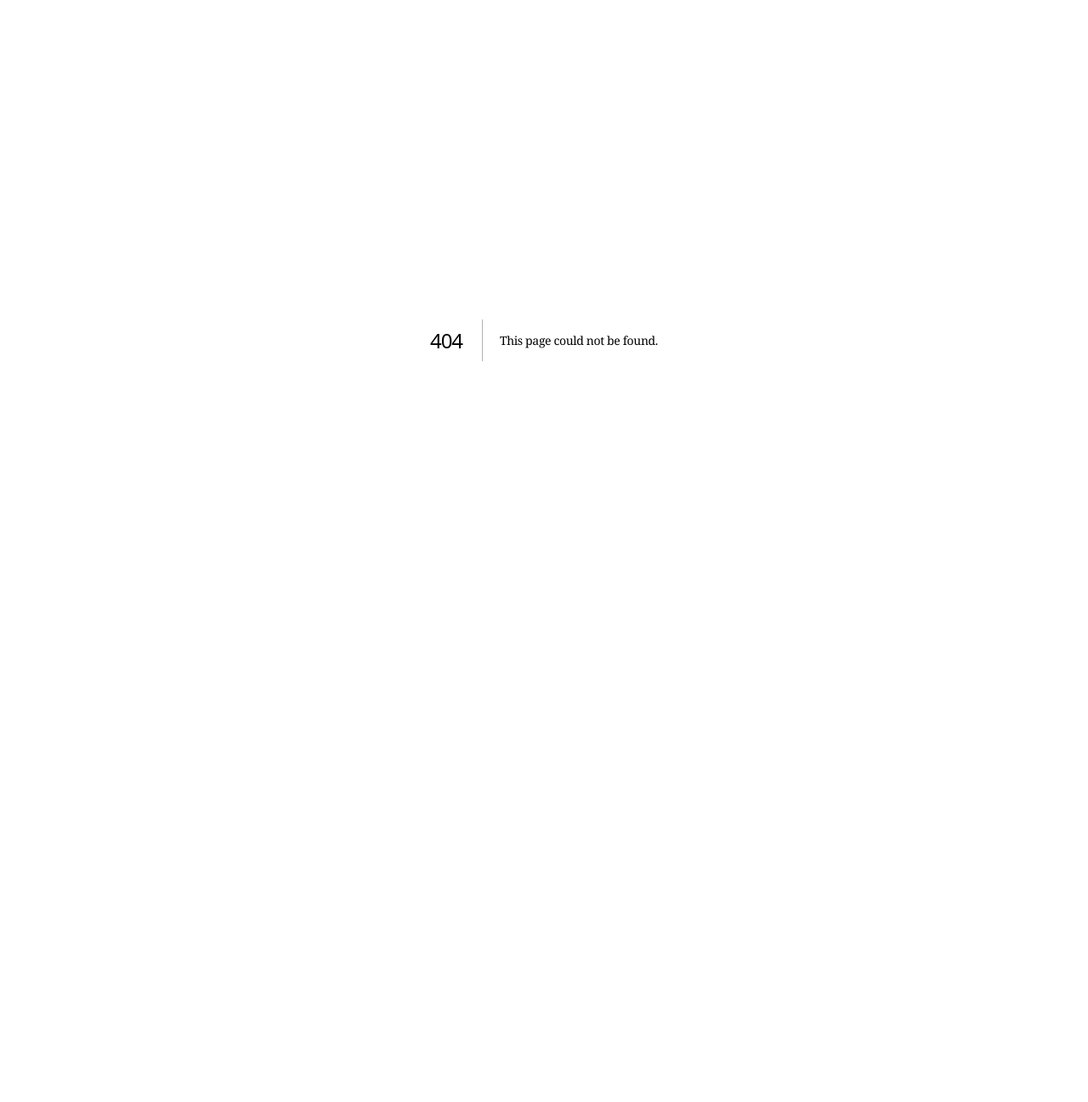
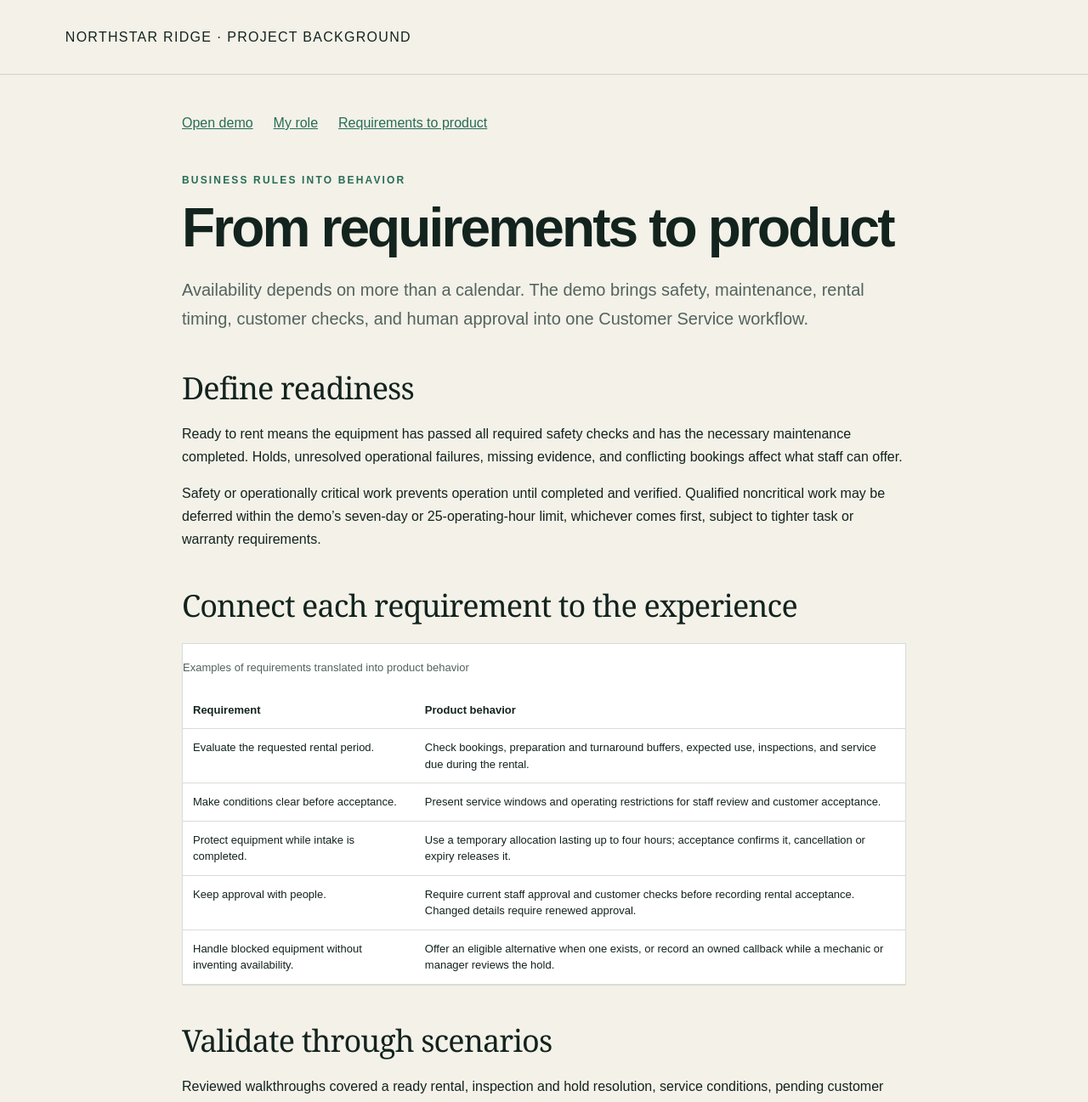
Before and after one commit to AndyPella/ai-portfolio-project, a Next.js app: page /project/requirements in a window 1280 px wide. Before the commit this address had no page. Shown: the top 1297 px of the page at 85% size. Before the commit the page ends 800 px from the top, so only its background shows below. Built offline with nearby package versions, Linux system fonts and the light colour scheme.

Commit message:
Add portfolio role and requirements pages linked from demo introduction

```diff
--- a/app/globals.css
+++ b/app/globals.css
@@ -1,4 +1,19 @@
 :root { --ink: #13231e; --muted: #52635d; --forest: #123d31; --green: #286c56; --lime: #b8cf70; --cream: #f3f1e8; --line: #d8ddd5; --white: #fff; }
+.hero::after { pointer-events: none; }
+.project-links { display: flex; flex-wrap: wrap; gap: 14px 28px; margin-top: 28px; position: relative; z-index: 1; }
+.project-links a { color: var(--lime); line-height: 1.6; text-underline-offset: 4px; }
+.project-links span { font-size: 12px; color: #d5dfda; }
+a:focus-visible { outline: 3px solid var(--green); outline-offset: 5px; }
+.hero a:focus-visible { outline-color: var(--lime); }
+.project-story { max-width: 980px; width: 100%; margin: 0 auto; padding: 48px clamp(24px, 5vw, 64px) 72px; }
+.story-navigation { display: flex; flex-wrap: wrap; gap: 16px 24px; margin-bottom: 48px; color: var(--green); }
+.project-story h1 { font-size: clamp(38px, 6vw, 64px); line-height: 1.08; }
+.project-story h2 { font-size: clamp(28px, 4vw, 36px); }
+.project-story section { margin: 40px 0; }
+.project-story p { line-height: 1.7; }
+.story-lead { font-size: 20px; color: var(--muted); }
+.project-story caption { text-align: left; margin: 18px 0; color: var(--muted); }
+.project-story .table-scroll { background: white; border: 1px solid var(--line); margin-top: 20px; }
 * { box-sizing: border-box; }
 html { scroll-behavior: smooth; }
 body { margin: 0; color: var(--ink); background: var(--cream); font-family: Arial, Helvetica, sans-serif; }
--- a/app/page.tsx
+++ b/app/page.tsx
@@ -49,6 +49,10 @@ export default function Home() {
             Explore how Northstar Ridge teams assess equipment status, surface
             operational needs, and coordinate the work that keeps the fleet moving.
           </p>
+          <nav className="project-links" aria-label="Project background">
+            <a href="/project/role" target="_blank" rel="noopener noreferrer">My role in this project <span>(opens new tab)</span></a>
+            <a href="/project/requirements" target="_blank" rel="noopener noreferrer">From requirements to product <span>(opens new tab)</span></a>
+          </nav>
           <div className="notice" role="note">
             <span aria-hidden="true">i</span>
             <div><strong>Demo uses fictional data</strong><p>No customer, employee, or equipment records shown in this experience are real.</p></div>
--- /dev/null
+++ b/app/project/layout.tsx
@@ -0,0 +1,22 @@
+import Link from "next/link";
+import type { ReactNode } from "react";
+
+export default function ProjectLayout({ children }: { children: ReactNode }) {
+  return (
+    <div className="app-shell">
+      <header className="site-header">
+        <Link className="brand" href="/">Northstar Ridge · Project background</Link>
+      </header>
+      <main className="project-story">
+        <nav aria-label="Project pages" className="story-navigation">
+          <Link href="/">Open demo</Link>
+          <Link href="/project/role">My role</Link>
+          <Link href="/project/requirements">Requirements to product</Link>
+        </nav>
+        {children}
+        <p className="scope-note">Fictional portfolio demo. Responses are simulated using deterministic rules; no live AI service is connected. Changes in the rental workspace are held in memory and reset on reload.</p>
+      </main>
+      <footer><p>Northstar Ridge Equipment Group</p><p>Requirements to product</p></footer>
+    </div>
+  );
+}
--- /dev/null
+++ b/app/project/requirements/page.tsx
@@ -0,0 +1,40 @@
+import type { Metadata } from "next";
+
+export const metadata: Metadata = { title: "From requirements to product | Northstar Ridge" };
+
+export default function RequirementsPage() {
+  return (
+    <article>
+      <p className="section-kicker">Business rules into behavior</p>
+      <h1>From requirements to product</h1>
+      <p className="story-lead">Availability depends on more than a calendar. The demo brings safety, maintenance, rental timing, customer checks, and human approval into one Customer Service workflow.</p>
+      <section>
+        <h2>Define readiness</h2>
+        <p>Ready to rent means the equipment has passed all required safety checks and has the necessary maintenance completed. Holds, unresolved operational failures, missing evidence, and conflicting bookings affect what staff can offer.</p>
+        <p>Safety or operationally critical work prevents operation until completed and verified. Qualified noncritical work may be deferred within the demo’s seven-day or 25-operating-hour limit, whichever comes first, subject to tighter task or warranty requirements.</p>
+      </section>
+      <section>
+        <h2>Connect each requirement to the experience</h2>
+        <div className="table-scroll">
+          <table>
+            <caption>Examples of requirements translated into product behavior</caption>
+            <thead><tr><th scope="col">Requirement</th><th scope="col">Product behavior</th></tr></thead>
+            <tbody>
+              <tr><td>Evaluate the requested rental period.</td><td>Check bookings, preparation and turnaround buffers, expected use, inspections, and service due during the rental.</td></tr>
+              <tr><td>Make conditions clear before acceptance.</td><td>Present service windows and operating restrictions for staff review and customer acceptance.</td></tr>
+              <tr><td>Protect equipment while intake is completed.</td><td>Use a temporary allocation lasting up to four hours; acceptance confirms it, cancellation or expiry releases it.</td></tr>
+              <tr><td>Keep approval with people.</td><td>Require current staff approval and customer checks before recording rental acceptance. Changed details require renewed approval.</td></tr>
+              <tr><td>Handle blocked equipment without inventing availability.</td><td>Offer an eligible alternative when one exists, or record an owned callback while a mechanic or manager reviews the hold.</td></tr>
+            </tbody>
+          </table>
+        </div>
+      </section>
+      <section>
+        <h2>Validate through scenarios</h2>
+        <p>Reviewed walkthroughs covered a ready rental, inspection and hold resolution, service conditions, pending customer paperwork, callbacks, and temporary allocation expiry. Automated domain tests and browser checks support that review; known defects remain documented in PR 17.</p>
+        <p>The result is a working simulation for exploring the decisions and approval gates. Production authentication, a live customer system, and live AI integration remain future work.</p>
+      </section>
+      <p><a href="https://github.com/AndyPella/ai-portfolio-project/pull/17">Explore the supporting requirements and implementation in PR 17</a></p>
+    </article>
+  );
+}
```
Also changed, not shown: app/project/role/page.tsx (added, +28 -0 lines), 1 other file (tests, documents, lock files or other folders).
